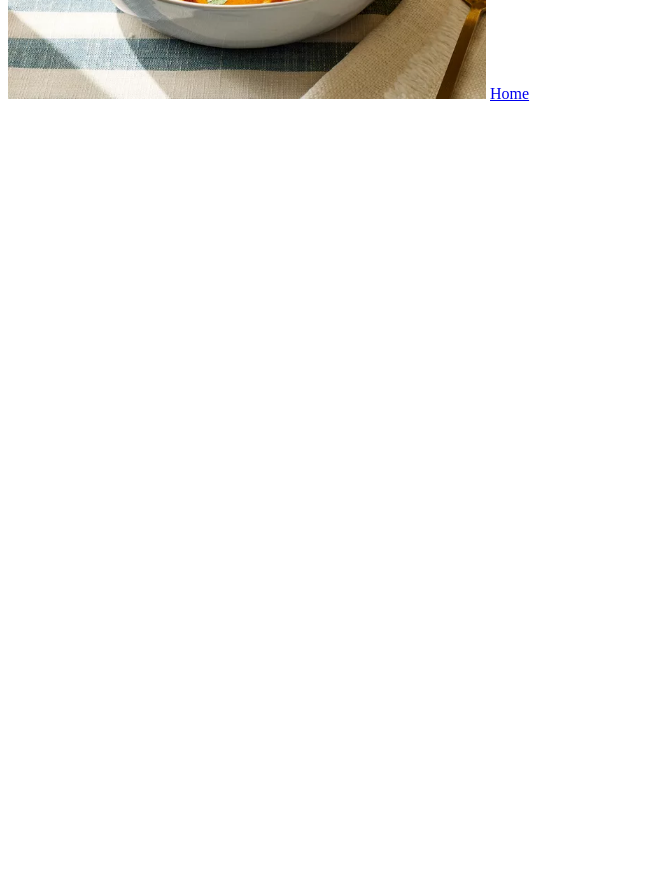
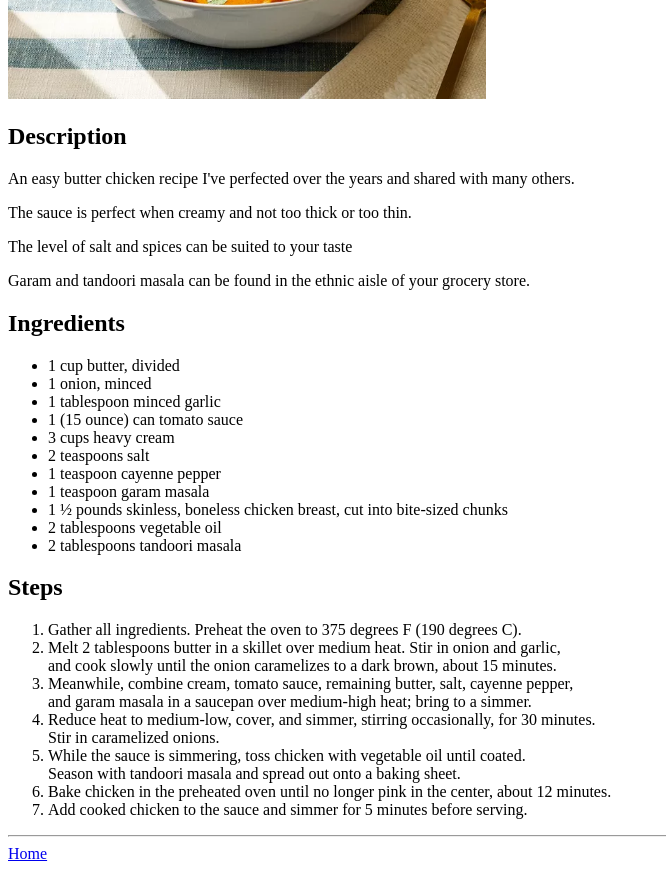
Before and after one commit to Vave47/odin-recipes, a plain HTML site: page recipes/butter-chicken.html in a window 1280 px wide. Shown: the part 340-1211 px from the top of the page, without its empty margins (0-666 px from the left). Before the commit the page ends 800 px from the top, so only its background shows below. Drawn offline with Linux system fonts and the light colour scheme.

Commit message:
recipes/butter-chicken.html

```diff
--- a/recipes/butter-chicken.html
+++ b/recipes/butter-chicken.html
@@ -10,8 +10,42 @@
 
 <img src="../img/butter-chicken.webp" alt="Butter Chicken" width="478" height="359">
 
-
-
+<h2>Description</h2>
+<p>An easy butter chicken recipe I've perfected over the years and shared with many others.</p>
+<p>The sauce is perfect when creamy and not too thick or too thin.</p>
+<p>The level of salt and spices can be suited to your taste</p>
+<p>Garam and tandoori masala can be found in the ethnic aisle of your grocery store.</p>
+<p></p>
+<h2>Ingredients</h2>
+<ul>
+    <li>1 cup butter, divided</li>
+    <li>1 onion, minced</li>
+    <li>1 tablespoon minced garlic</li>
+    <li>1 (15 ounce) can tomato sauce</li>
+    <li>3 cups heavy cream</li>
+    <li>2 teaspoons salt</li>
+    <li>1 teaspoon cayenne pepper</li>
+    <li>1 teaspoon garam masala</li>
+    <li>1 ½ pounds skinless, boneless chicken breast, cut into bite-sized chunks</li>
+    <li>2 tablespoons vegetable oil</li>
+    <li>2 tablespoons tandoori masala</li>
+</ul>
+<p></p>
+<h2>Steps</h2>
+<ol>
+    <li>Gather all ingredients. Preheat the oven to 375 degrees F (190 degrees C).</li>
+    <li>Melt 2 tablespoons butter in a skillet over medium heat. Stir in onion and garlic,<br>
+        and cook slowly until the onion caramelizes to a dark brown, about 15 minutes.</li>
+    <li>Meanwhile, combine cream, tomato sauce, remaining butter, salt, cayenne pepper,<br>
+        and garam masala in a saucepan over medium-high heat; bring to a simmer.</li>
+    <li>Reduce heat to medium-low, cover, and simmer, stirring occasionally, for 30 minutes. <br>
+        Stir in caramelized onions.</li>
+    <li>While the sauce is simmering, toss chicken with vegetable oil until coated. <br>
+        Season with tandoori masala and spread out onto a baking sheet.</li>
+    <li>Bake chicken in the preheated oven until no longer pink in the center, about 12 minutes.</li>
+    <li>Add cooked chicken to the sauce and simmer for 5 minutes before serving.</li>
+</ol>
+<hr>
 <a href="../index.html">Home</a>
 </body>
 </html>
```
